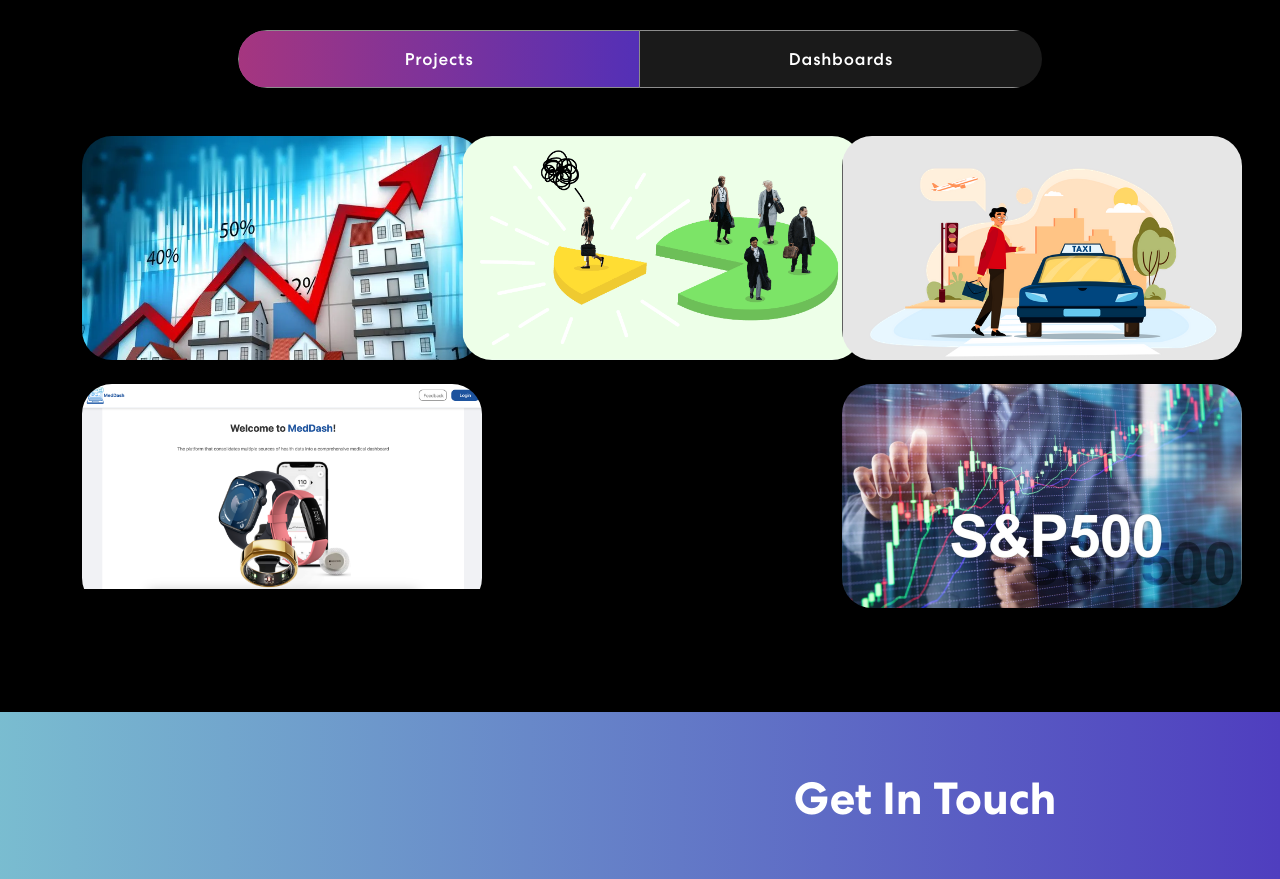
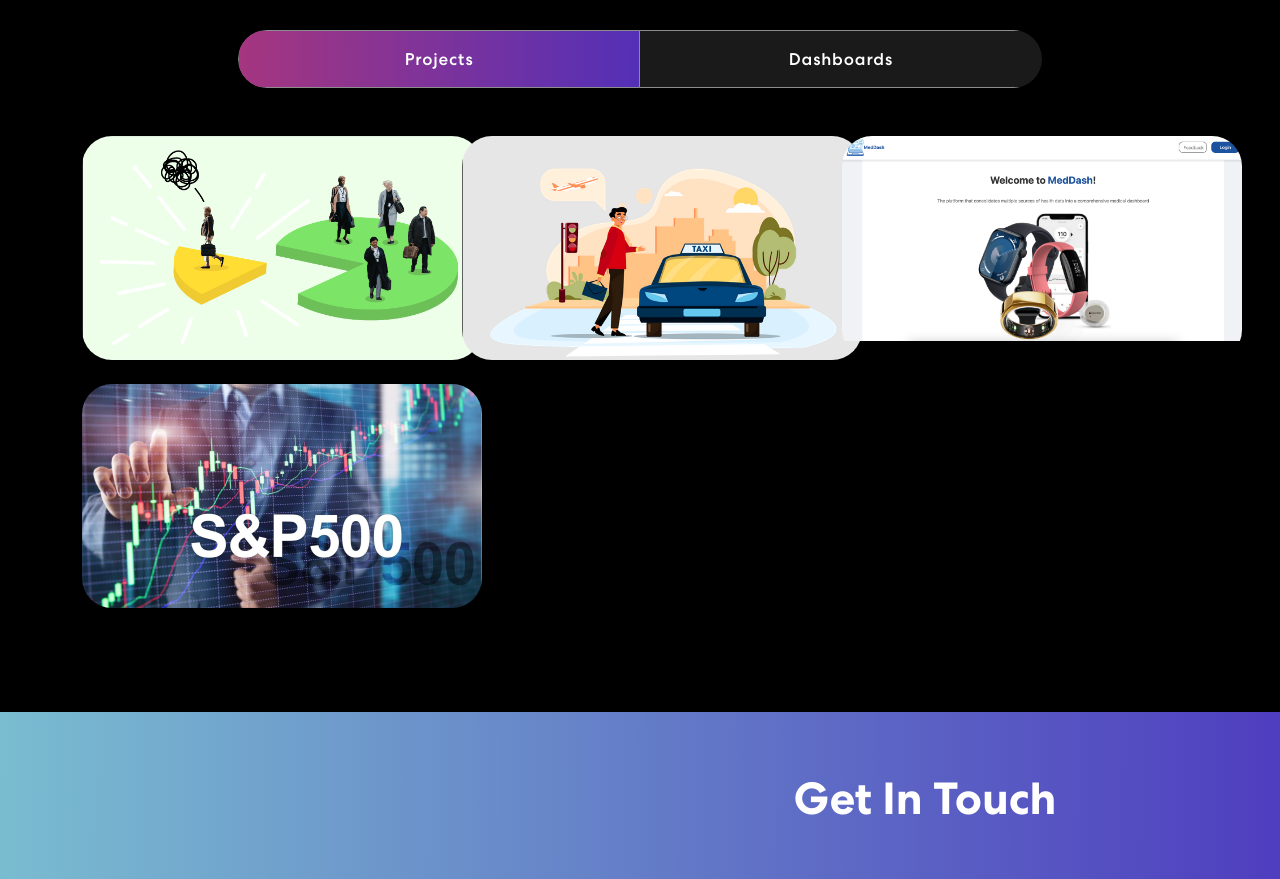
Before and after one commit to Bryan-Tal/react-portfolio, a React (Create React App) app: page / in a window 1280 px wide. Shown: the part 2360-3239 px from the top of the page. Built offline with nearby package versions, Linux system fonts and the light colour scheme.

Commit message:
Removed project 5 and updated project descriptions

```diff
--- a/src/components/Projects.jsx
+++ b/src/components/Projects.jsx
@@ -14,27 +14,27 @@
 export const Projects = () => {
 
     const projects = [
-        {
-            title: "Predicting House Prices",
-            description: "I created a Multiple Linear Regression Model from scratch to predict house prices.",
-            imgUrl: projImg5,
-            projectUrl: "https://github.com/Bryan-Tal/Predicting_House_Prices_OLS",
-        },
+        // {
+        //     title: "Predicting House Prices",
+        //     description: "I created a Multiple Linear Regression Model from scratch to predict house prices.",
+        //     imgUrl: projImg5,
+        //     projectUrl: "https://github.com/Bryan-Tal/Predicting_House_Prices_OLS",
+        // },
         {
             title: "Predicting Employee Churn",
-            description: "I created a decision tree, random forest model, and XGBoost model to predict employee turnover.",
+            description: "Used decision tree, random forest, and XGBoost models to predict employee attrition with 98.2% accuracy and 90% AUC. Identified satisfaction level, monthly hours, and evaluation scores as key churn indicators using HR data.",
             imgUrl: projImg1,
             projectUrl: "https://github.com/Bryan-Tal/Predicting_Employee_Churn",
         },
         {
-            title: "Predicting NYC Taxi Gratuities",
-            description: "I created a random forest model, and XGBoost model to predict generous rider gratuity.",
+            title: "Predicting Generous Rider Gratuity",
+            description: "Built machine learning models to classify high tippers (>20%) using 2017 NYC taxi trip data, with the final XGBoost model achieving 83.2% accuracy. Found fare amount, VendorID, and trip cost to be the most influential features.",
             imgUrl: projImg2,
             projectUrl: "https://github.com/Bryan-Tal/Predicting_NYC_Taxi_Gratuities"
         },
         {
-            title: "MedDash",
-            description: "A medical dashboard designed to aggregate data from various wearable sensors so a user can easily visualize their daily health metrics.",
+            title: "MedDash: Daily Health Dashboard",
+            description: "Developed an interactive dashboard using MongoDB, AWS, and React to help patients track daily health metrics from the Vital API. Focused on real-time visualization, secure login, and intuitive goal tracking to support patient-centered care.",
             imgUrl: projImg3,
             projectUrl: "https://github.com/Bryan-Tal/Med-Dash"
         },
```
